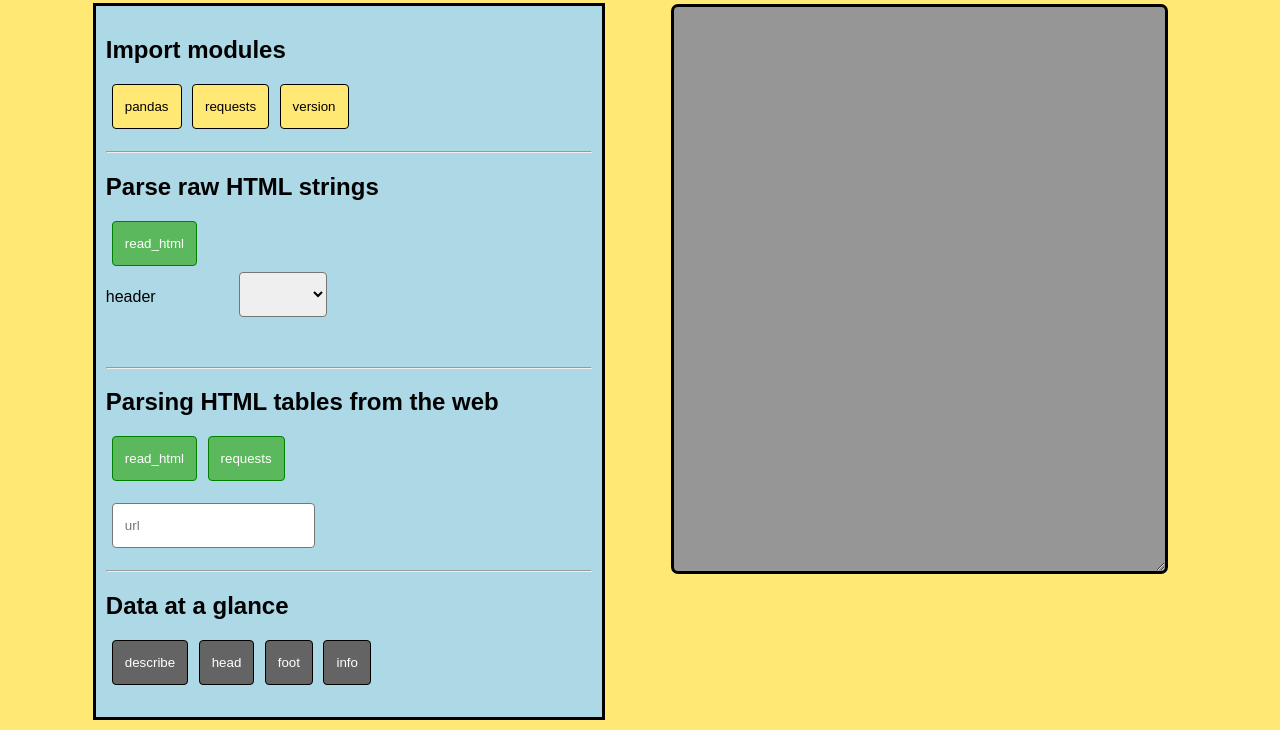
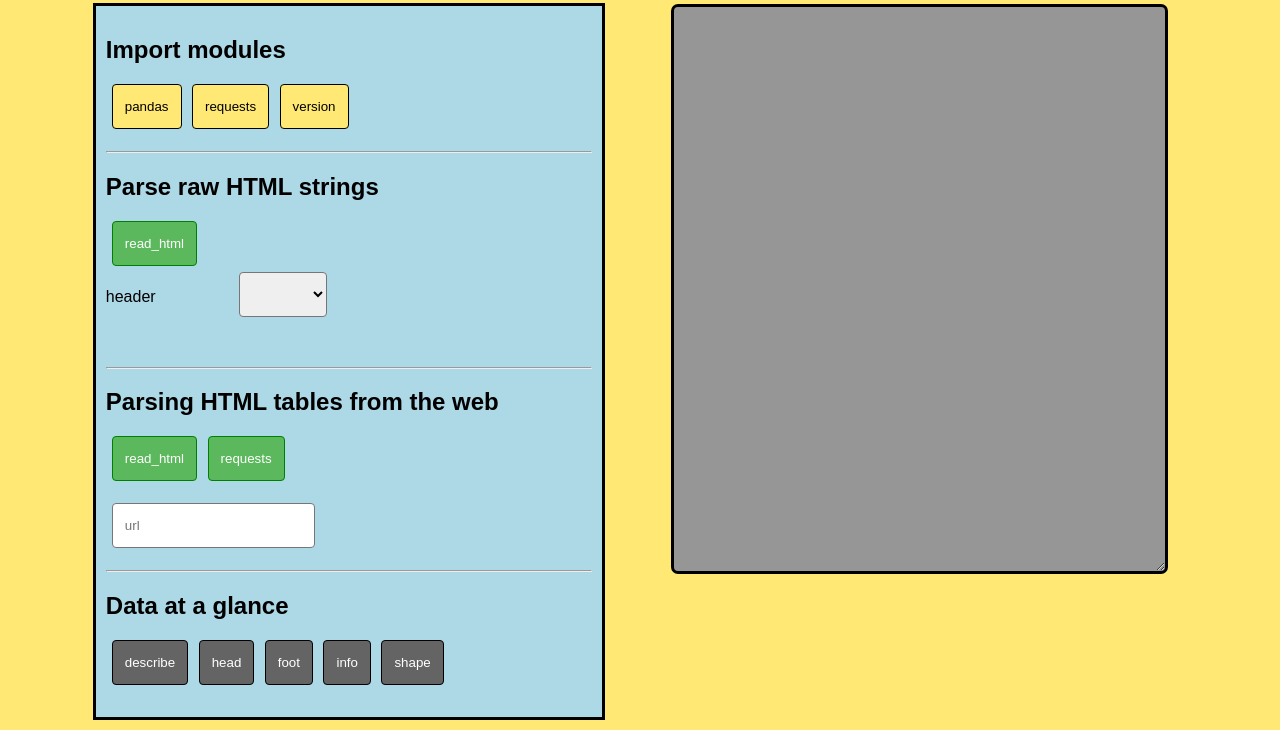
Before and after one commit to Supravisor/Parse_HTML_table, a plain HTML site: page index.htm in a window 1280 px wide. Shown: the part 79-809 px from the top of the page. Drawn offline with Linux system fonts and the light colour scheme.

Commit message:
add shape button

```diff
--- a/index.htm
+++ b/index.htm
@@ -64,6 +64,7 @@ header
   <input type="button" class="btn btn-data" value="head" onclick="data(this.value);" />
   <input type="button" class="btn btn-data" value="foot" onclick="data(this.value);" />
   <input type="button" class="btn btn-data" value="info" onclick="data(this.value);" />
+  <input type="button" class="btn btn-data" value="shape" onclick="data(this.value);" />
 </p>
 
             </div>
```
